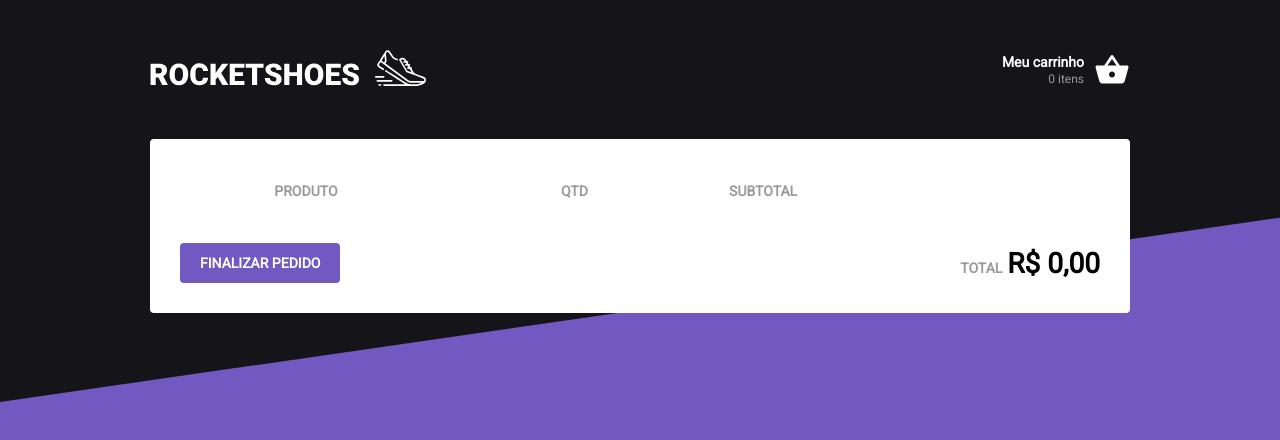
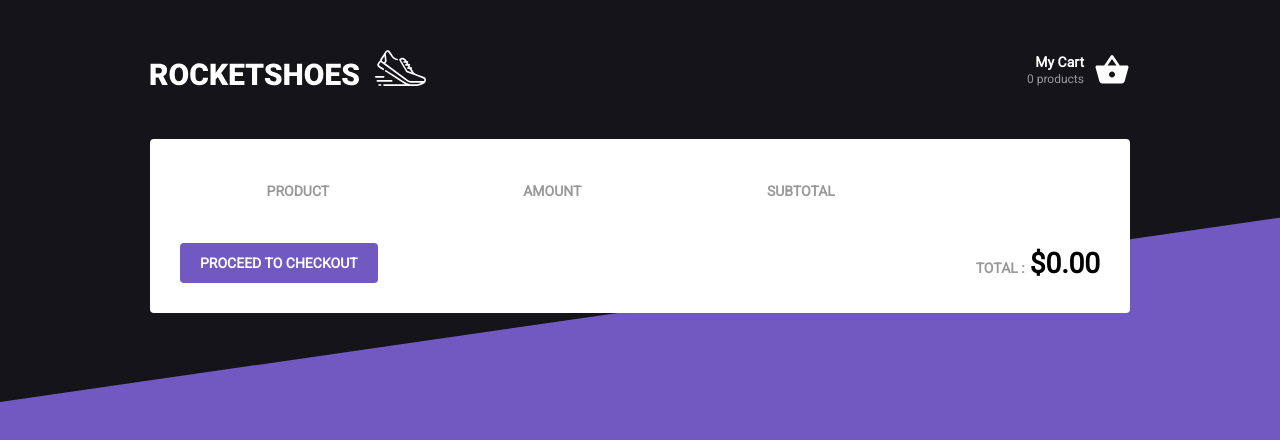
Before and after one commit to LeonardoMarquesDias/Rocketshoes, a React (Create React App) app: page /cart in a window 1280 px wide. Shown: the top 440 px of the page. Built offline with nearby package versions, Linux system fonts and the light colour scheme.

Commit message:
English Format

```diff
--- a/server.json
+++ b/server.json
@@ -28,37 +28,37 @@
   "products": [
     {
       "id": 1,
-      "title": "Tênis de Caminhada Leve Confortável",
+      "title": "Ultraboost 21 Running Shoes ",
       "price": 179.9,
       "image": "https://rocketseat-cdn.s3-sa-east-1.amazonaws.com/modulo-redux/tenis1.jpg"
     },
     {
       "id": 2,
-      "title": "Tênis VR Caminhada Confortável Detalhes Couro Masculino",
+      "title": "Solarboost 3 Casual Shoes",
       "price": 139.9,
       "image": "https://rocketseat-cdn.s3-sa-east-1.amazonaws.com/modulo-redux/tenis2.jpg"
     },
     {
       "id": 3,
-      "title": "Tênis Adidas Duramo Lite 2.0",
+      "title": "4DFWD Training Shoes",
       "price": 219.9,
       "image": "https://rocketseat-cdn.s3-sa-east-1.amazonaws.com/modulo-redux/tenis3.jpg"
     },
     {
       "id": 5,
-      "title": "Tênis VR Caminhada Confortável Detalhes Couro Masculino",
+      "title": "Adios Pro 2.0 GYN Shoes",
       "price": 139.9,
       "image": "https://rocketseat-cdn.s3-sa-east-1.amazonaws.com/modulo-redux/tenis2.jpg"
     },
     {
       "id": 6,
-      "title": "Tênis Adidas Duramo Lite 2.0",
+      "title": "Terrex Agravic Running Shoes",
       "price": 219.9,
       "image": "https://rocketseat-cdn.s3-sa-east-1.amazonaws.com/modulo-redux/tenis3.jpg"
     },
     {
       "id": 4,
-      "title": "Tênis de Caminhada Leve Confortável",
+      "title": "Duramo SL Casual Shoes",
       "price": 179.9,
       "image": "https://rocketseat-cdn.s3-sa-east-1.amazonaws.com/modulo-redux/tenis1.jpg"
     }
--- a/src/components/Header/index.tsx
+++ b/src/components/Header/index.tsx
@@ -19,9 +19,9 @@
 
       <Cart to="/cart">
         <div>
-          <strong>Meu carrinho</strong>
+          <strong>My Cart</strong>
           <span data-testid="cart-size">
-            {cartSize === 1 ? `${cartSize} item` : `${cartSize} itens`}
+            {cartSize === 1 ? `${cartSize} product` : `${cartSize} products`}
           </span>
         </div>
         <MdShoppingBasket size={36} color="#FFF" />
--- a/src/pages/Cart/index.tsx
+++ b/src/pages/Cart/index.tsx
@@ -50,8 +50,8 @@
         <thead>
           <tr>
             <th aria-label="product image" />
-            <th>PRODUTO</th>
-            <th>QTD</th>
+            <th>PRODUCT</th>
+            <th>AMOUNT</th>
             <th>SUBTOTAL</th>
             <th aria-label="delete icon" />
           </tr>
@@ -109,10 +109,10 @@
       </ProductTable>
 
       <footer>
-        <button type="button">Finalizar pedido</button>
+        <button type="button">PROCEED TO CHECKOUT</button>
 
         <Total>
-          <span>TOTAL</span>
+          <span>TOTAL :</span><div> </div>
           <strong>{total}</strong>
         </Total>
       </footer>
--- a/src/pages/Home/index.tsx
+++ b/src/pages/Home/index.tsx
@@ -67,7 +67,7 @@
             {cartItemsAmount[product.id] ?? 0}
           </div>
 
-          <span>ADICIONAR AO CARRINHO</span>
+          <span>ADD TO CART</span>
         </button>
       </li>
       ))}
--- a/src/util/format.ts
+++ b/src/util/format.ts
@@ -1,4 +1,4 @@
-export const { format: formatPrice } = new Intl.NumberFormat('pt-br', {
+export const { format: formatPrice } = new Intl.NumberFormat('en-US', {
   style: 'currency',
-  currency: 'BRL',
+  currency: 'USD',
 });
```
